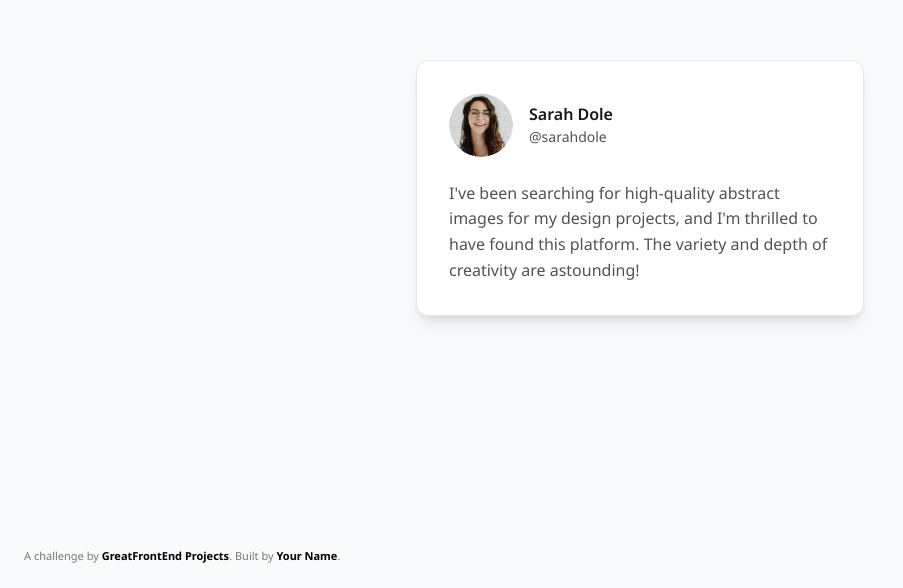
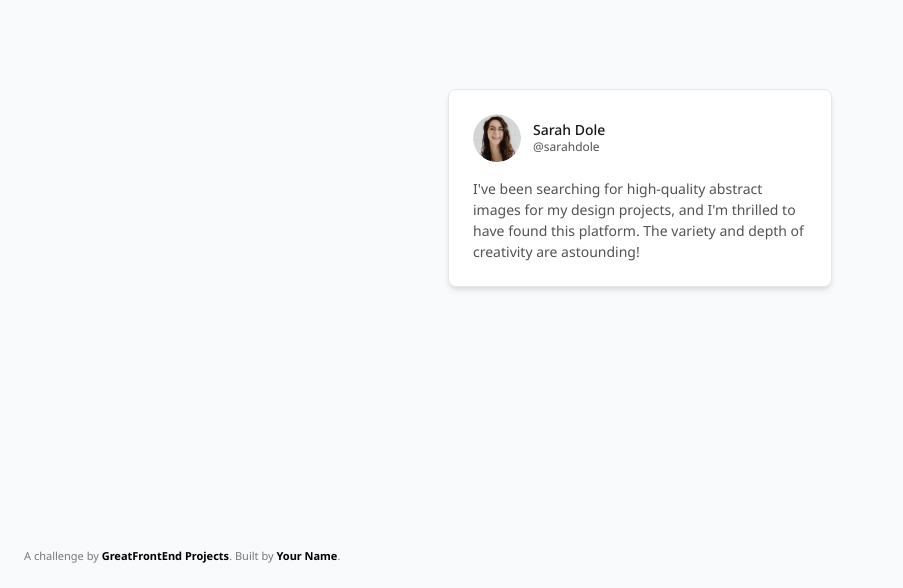
Before and after one commit to knganesh97/testimonial-card, a plain HTML site: page index.html in a window 1280 px wide. Shown: the part 212-800 px from the top of the page, without its empty margins (0-903 px from the left). Drawn offline with nearby package versions, Linux system fonts and the light colour scheme.

Commit message:
style: refine testimonial card layout and typography for consistency

```diff
--- a/css/style.css
+++ b/css/style.css
@@ -19,24 +19,26 @@ body {
 /* Style Guide Consistent Colors */
 .testimonial-card {
   border: 1px solid #E5E7EB;
+  max-width: 320px;
+  margin: 0 auto;
 }
 
 .author-name {
   color: #171717 !important;
-  font-size: 16px !important;
-  font-weight: 600;
-  line-height: 1.5;
+  font-size: 14px !important;
+  font-weight: 500;
+  line-height: 1.4;
 }
 
 .author-handle {
   color: #525252 !important;
-  font-size: 14px !important;
-  line-height: 1.5;
+  font-size: 12px !important;
+  line-height: 1.4;
 }
 
 .testimonial-text {
   color: #525252 !important;
-  font-size: 16px !important;
+  font-size: 14px !important;
   line-height: 1.5;
 }
 
--- a/index.html
+++ b/index.html
@@ -25,18 +25,18 @@
   </head>
   <body>
     <!-- Add your site or application content here -->
-    <div class="min-h-screen flex items-center justify-center p-6" style="background-color: #F9FAFB;">
-      <div class="testimonial-card rounded-xl shadow-lg p-8 max-w-md w-full" style="background-color: #FFFFFF;">
-        <div class="flex items-center mb-6">
+    <div class="min-h-screen flex items-center justify-center p-4" style="background-color: #F9FAFB;">
+      <div class="testimonial-card rounded-lg p-6 w-full max-w-sm" style="background-color: #FFFFFF; box-shadow: 0 4px 6px -1px rgba(0, 0, 0, 0.1), 0 2px 4px -1px rgba(0, 0, 0, 0.06);">
+        <div class="flex items-center mb-4">
           <img src="img/profile-thumbnail.png"
                alt="Profile picture of Sarah Dole"
-               class="profile-image w-16 h-16 rounded-full object-cover mr-4">
+               class="profile-image w-12 h-12 rounded-full object-cover mr-3">
           <div class="author-info">
-            <h3 class="author-name font-semibold" style="color: #171717; font-size: 16px; line-height: 1.5;">Sarah Dole</h3>
-            <p class="author-handle" style="color: #525252; font-size: 14px; line-height: 1.5;">@sarahdole</p>
+            <h3 class="author-name font-medium" style="color: #171717; font-size: 14px; line-height: 1.5; margin: 0;">Sarah Dole</h3>
+            <p class="author-handle" style="color: #525252; font-size: 12px; line-height: 1.5; margin: 0;">@sarahdole</p>
           </div>
         </div>
-        <p class="testimonial-text leading-relaxed" style="color: #525252; font-size: 16px; line-height: 1.5;">
+        <p class="testimonial-text" style="color: #525252; font-size: 14px; line-height: 1.5; margin: 0;">
           I've been searching for high-quality abstract images for my design projects,
           and I'm thrilled to have found this platform. The variety and depth of creativity are astounding!
         </p>
--- a/js/index.js
+++ b/js/index.js
@@ -59,25 +59,30 @@ function addSmoothTransitions() {
 }
 
 function handleResponsiveFeatures() {
-    // Handle responsive text sizing
+    // Simplified responsive handling - maintain design consistency
     function adjustTextSize() {
         const testimonialText = document.querySelector('.testimonial-text');
+        const authorName = document.querySelector('.author-name');
+        const authorHandle = document.querySelector('.author-handle');
+
         if (!testimonialText) return;
 
         const screenWidth = window.innerWidth;
 
-        if (screenWidth < 768) {
-            // Mobile adjustments
+        // Keep consistent sizing across all devices to match design
+        if (testimonialText) {
             testimonialText.style.fontSize = '14px';
-            testimonialText.style.lineHeight = '1.6';
-        } else if (screenWidth < 1024) {
-            // Tablet adjustments
-            testimonialText.style.fontSize = '16px';
             testimonialText.style.lineHeight = '1.5';
-        } else {
-            // Desktop adjustments
-            testimonialText.style.fontSize = '18px';
-            testimonialText.style.lineHeight = '1.6';
+        }
+
+        if (authorName) {
+            authorName.style.fontSize = '14px';
+            authorName.style.lineHeight = '1.4';
+        }
+
+        if (authorHandle) {
+            authorHandle.style.fontSize = '12px';
+            authorHandle.style.lineHeight = '1.4';
         }
     }
 
```
